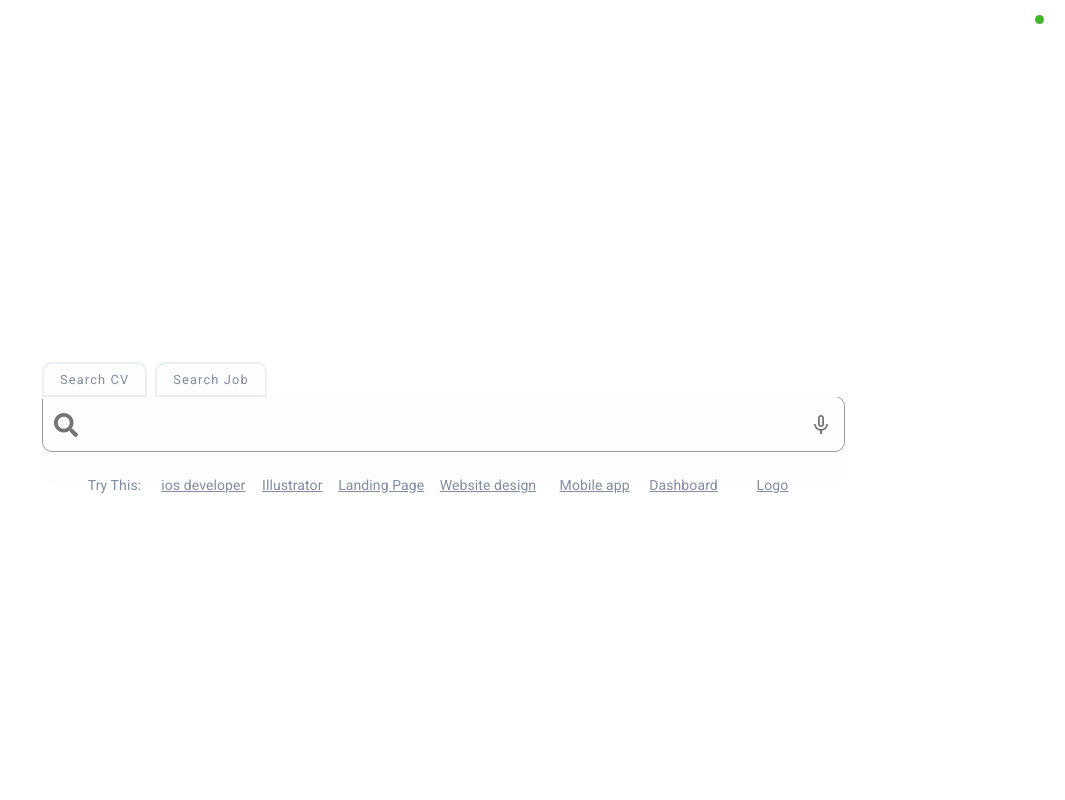
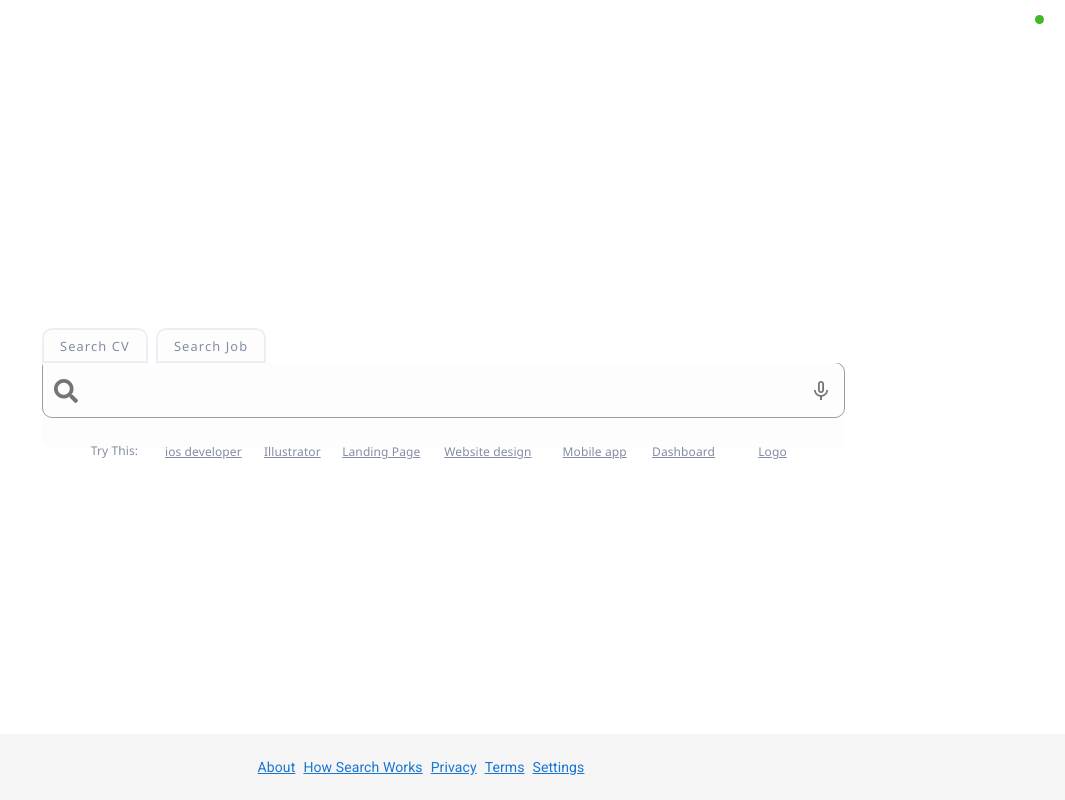
Before and after one commit to nishad-bdg/workforce-search-theme, a Vue app: page / in a window 1280 px wide. Shown: the whole page, without its empty margins (215-1280 px from the left). Built offline with nearby package versions, Linux system fonts and the light colour scheme.

Commit message:
noto sans font added

```diff
--- a/src/App.vue
+++ b/src/App.vue
@@ -4,15 +4,21 @@
     <v-content transition="slide-x-transition">
       <router-view></router-view>
     </v-content>
+    <app-footer></app-footer>
   </v-app>
 </template>
 
 <script>
 import AppBar from './components/AppBar'
+import AppFooter from './components/AppFooter'
 export default {
   name: "App",
   components: {
     AppBar,
+    AppFooter,
   }
 };
 </script>
+<style>
+
+</style>
--- /dev/null
+++ b/src/components/AppFooter.vue
@@ -0,0 +1,39 @@
+<template>
+  <v-footer v-bind="localAttrs" color="#F7F9FF;" app dense>
+    <v-card flat color="transparent" width="100%">
+      <v-card-text align="center">
+        <a href="#" v-for = "footer in footerLinks" :key="footer.id" class="mr-2">{{footer.title}}</a>
+      </v-card-text>
+    </v-card>
+  </v-footer>
+</template>
+
+<script>
+export default {
+  name: "Footer",
+  data() {
+    return {
+      footerLinks: [
+        { title: "About", id: 1 },
+        { title: "How Search Works", id: 2 },
+        { title: "Privacy", id: 3 },
+        { title: "Terms", id: 4 },
+        { title: "Settings", id: 5 }
+      ]
+    };
+  },
+  computed: {
+      localAttrs () {
+        const attrs = {}
+
+        if (this.variant === 'default') {
+          attrs.absolute = false
+          attrs.fixed = false
+        } else {
+          attrs[this.variant] = true
+        }
+        return attrs
+      },
+  }
+};
+</script>
--- a/src/components/SearchBar.vue
+++ b/src/components/SearchBar.vue
@@ -148,7 +148,11 @@ export default {
 
 
 <style>
+@import url("https://fonts.googleapis.com/css?family=Noto+Sans&display=swap");
+
+
 .ct-tab {
+  font-family: "Noto Sans", sans-serif !important;;
   background-color: #fdfdfd !important;
   color: #838ca3 !important;
   border: 2px solid #ebeff5 !important;
@@ -156,13 +160,16 @@ export default {
   border-radius: 10px 10px 0px 0px !important;
 }
 .ct-tab-title {
+  font-family: "Noto Sans", sans-serif !important;;
   font-size: 0.8rem !important;
   font-weight: 400 !important;
 }
 
 .active-tab {
+  font-family: "Noto Sans", sans-serif !important;;
   background-color: #4e6ef1;
   color: #0046fe !important;
+  overflow: hidden !important;
 }
 
 .v-text-field {
@@ -172,6 +179,8 @@ export default {
 }
 
 .suggestion-link {
+  font-family: "Noto Sans", sans-serif !important;;
   color: #838ca3 !important;
+  font-size: 12px;
 }
 </style>
```
